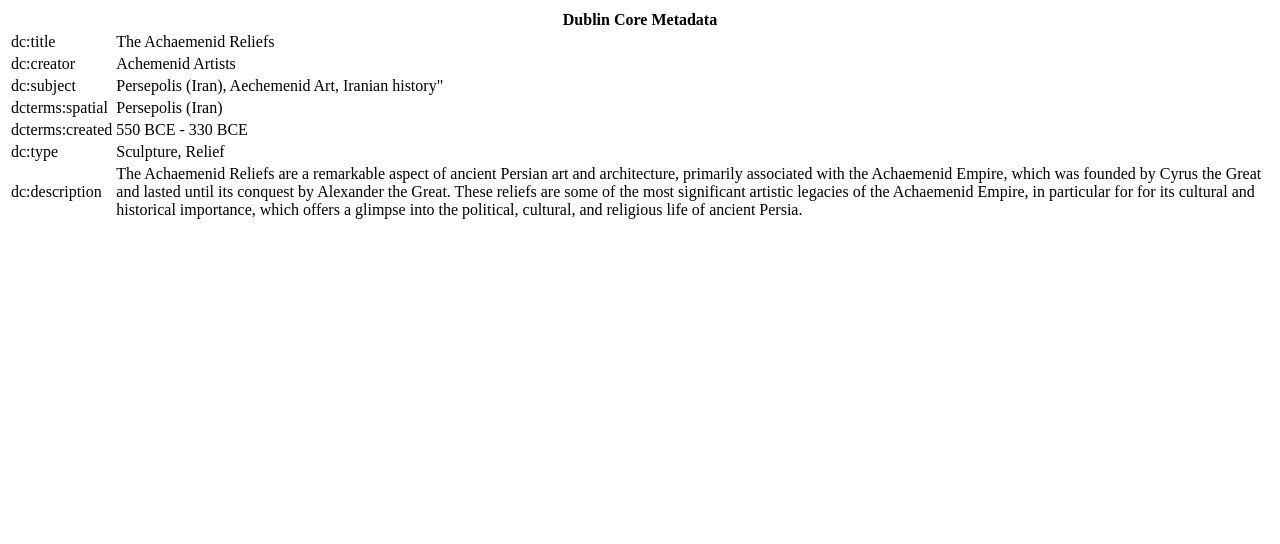
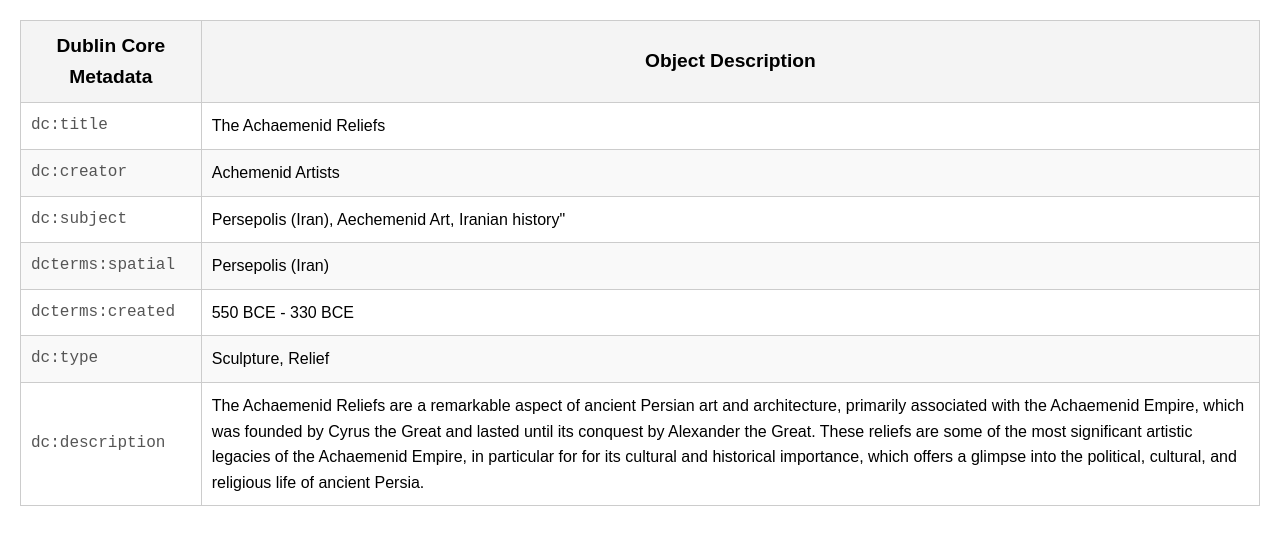
Before and after one commit to Marcolamorte/Looted-items-collection, a plain HTML site: page Items_JS_HTML/11_Asia_The_Achaemenid_Reliefs.html in a window 1280 px wide. Drawn offline with Linux system fonts and the light colour scheme.

Commit message:
Update 11_Asia_The_Achaemenid_Reliefs.html

```diff
--- a/Items_JS_HTML/11_Asia_The_Achaemenid_Reliefs.html
+++ b/Items_JS_HTML/11_Asia_The_Achaemenid_Reliefs.html
@@ -3,7 +3,7 @@
 <head>
     <meta charset="UTF-8">
     <meta name="viewport" content="width=device-width, initial-scale=1.0">
-    <!-- <link rel="stylesheet" href="table_metadata.css"> -->
+    <link rel="stylesheet" href="table_metadata.css">
     <title>11_Asia_The_Achaemenid_Reliefs</title>
 </head>
 
@@ -12,7 +12,8 @@
         <table>
             <thead>
                 <tr>
-                    <th colspan="2">Dublin Core Metadata</th>
+                    <th>Dublin Core Metadata</th>
+                    <th>Object Description</th>
                 </tr>
             </thead>
             <tbody>
```
